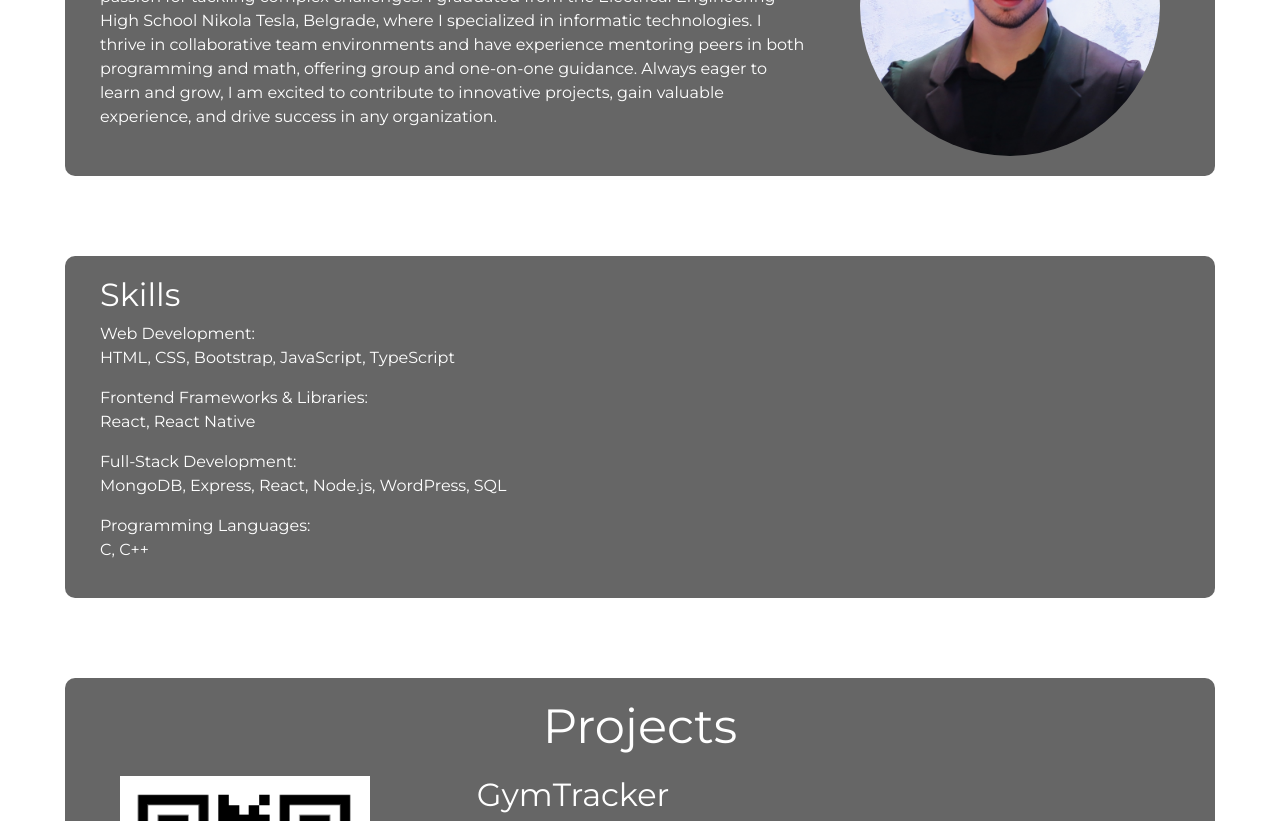
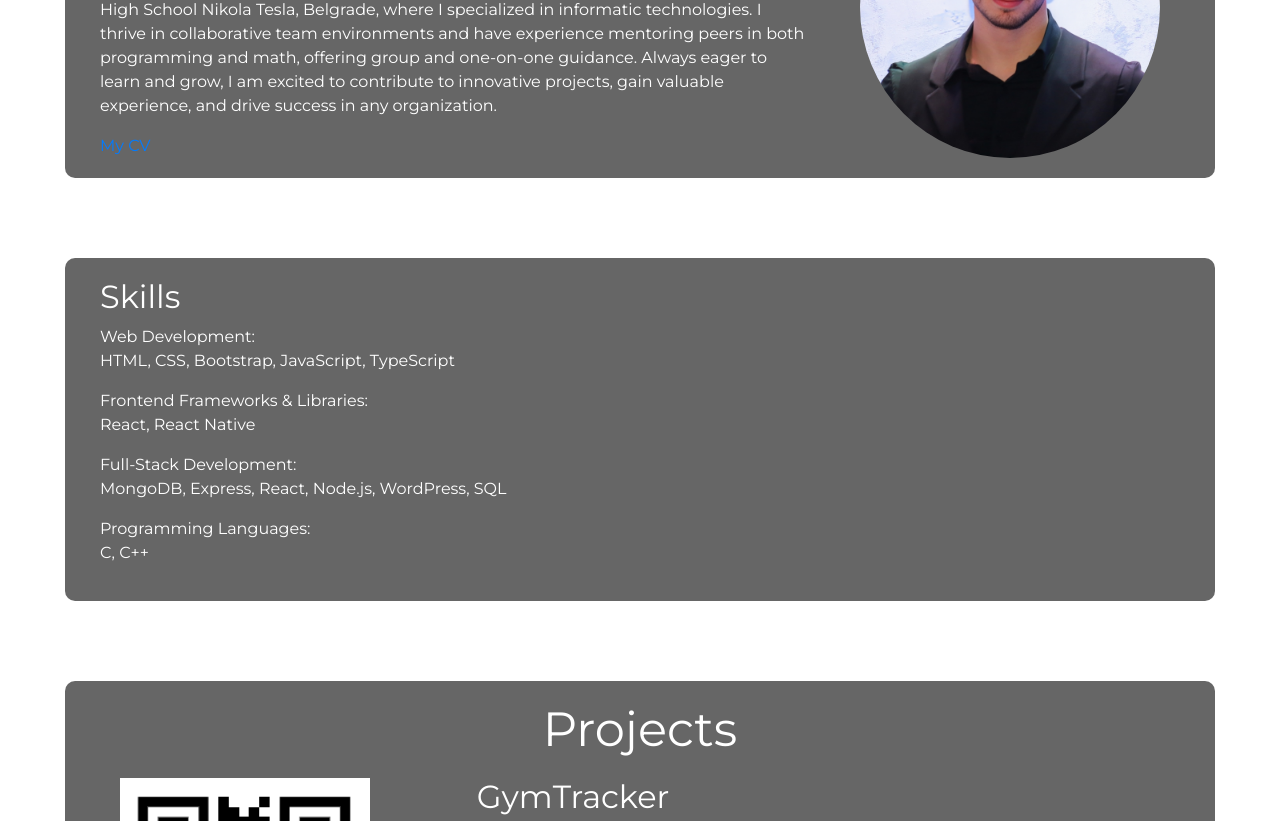
Before and after one commit to filipmancic/portfolio, a plain HTML site: page index.html in a window 1280 px wide. Shown: the part 1160-1981 px from the top of the page. Drawn offline with nearby package versions, Linux system fonts and the light colour scheme.

Commit message:
Update index.html

```diff
--- a/index.html
+++ b/index.html
@@ -64,6 +64,7 @@
        <div class="col-md-8 bio">
         <h3>Biography</h3>
         <p>Hi! My name is Filip. I'm a highly motivated student at the Faculty of Mathematics in Belgrade, currently pursuing a Bachelor's degree in Informatics. With a strong background in IT, programming, mathematics, and problem-solving, I have developed a passion for tackling complex challenges. I graduated from the Electrical Engineering High School Nikola Tesla, Belgrade, where I specialized in informatic technologies. I thrive in collaborative team environments and have experience mentoring peers in both programming and math, offering group and one-on-one guidance. Always eager to learn and grow, I am excited to contribute to innovative projects, gain valuable experience, and drive success in any organization.</p>
+        <a class="cv-btn" target="_blank" href="./cv.pdf">My CV</a>
        </div>
        <div class="col-md-4 d-flex justify-content-center">
         <img src="img/filip.png" alt="Filip Mancic" class="bio-img">
```
